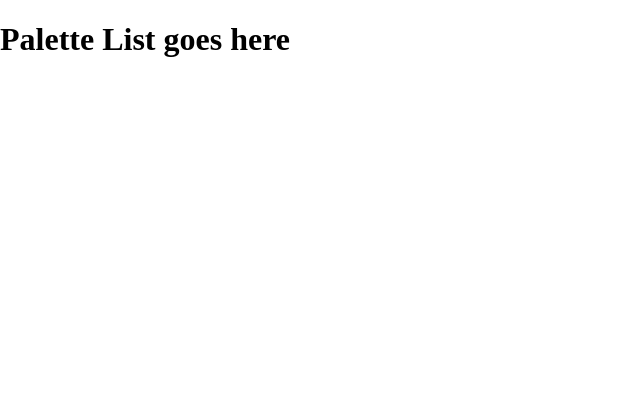
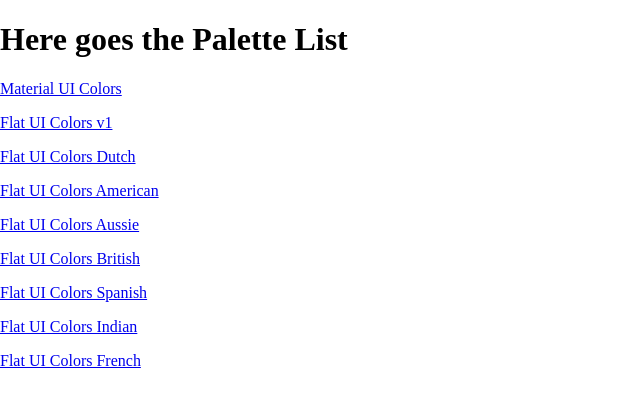
Before and after one commit to SuyashChandra/React, a React (Vite) app: page / in a window 1280 px wide. Shown: the top 404 px of the page, without its empty margins (0-640 px from the left). Built offline with nearby package versions, Linux system fonts and the light colour scheme.

Commit message:
Added Links to Palettes

```diff
--- a/src/App.js
+++ b/src/App.js
@@ -1,6 +1,7 @@
 import { syncBuiltinESMExports } from "module";
 import React, { Component } from "react";
 import Palette from "./Palette";
+import PaletteList from "./PaletteList";
 import { Route, Switch } from "react-router-dom";
 import seedColors from "./seedColors";
 import { generatePalette } from "./colorHelpers";
@@ -14,7 +15,11 @@ class App extends Component {
   render() {
     return (
       <Switch>
-        <Route exact path="/" render={() => <h1>Palette List goes here</h1>} />
+        <Route
+          exact
+          path="/"
+          render={() => <PaletteList palettes={seedColors} />}
+        />
         <Route
           exact
           path="/palette/:id"
--- a/src/Navbar.js
+++ b/src/Navbar.js
@@ -2,6 +2,7 @@ import React, { Component } from "react";
 import "rc-slider/assets/index.css";
 import Slider from "rc-slider";
 import "./Navbar.css";
+import { Link } from "react-router-dom";
 
 import Snackbar from "@material-ui/core/Snackbar";
 import CloseIcon from "@material-ui/icons/Close";
@@ -28,7 +29,7 @@ class Navbar extends Component {
     return (
       <header className="Navbar">
         <div className="logo">
-          <a href="#">Color Picker</a>
+          <Link to="/">Color Picker</Link>
         </div>
         <div className="slider-container">
           <span>Level: {this.props.level}</span>
--- /dev/null
+++ b/src/PaletteList.js
@@ -0,0 +1,20 @@
+import React, { Component } from "react";
+import { Link } from "react-router-dom";
+
+class PaletteList extends Component {
+  render() {
+    const { palettes } = this.props;
+    return (
+      <div>
+        <h1>Here goes the Palette List</h1>
+        {palettes.map((palette) => (
+          <p>
+            <Link to={`/palette/${palette.id}`}>{palette.paletteName}</Link>
+          </p>
+        ))}
+      </div>
+    );
+  }
+}
+
+export default PaletteList;
```
